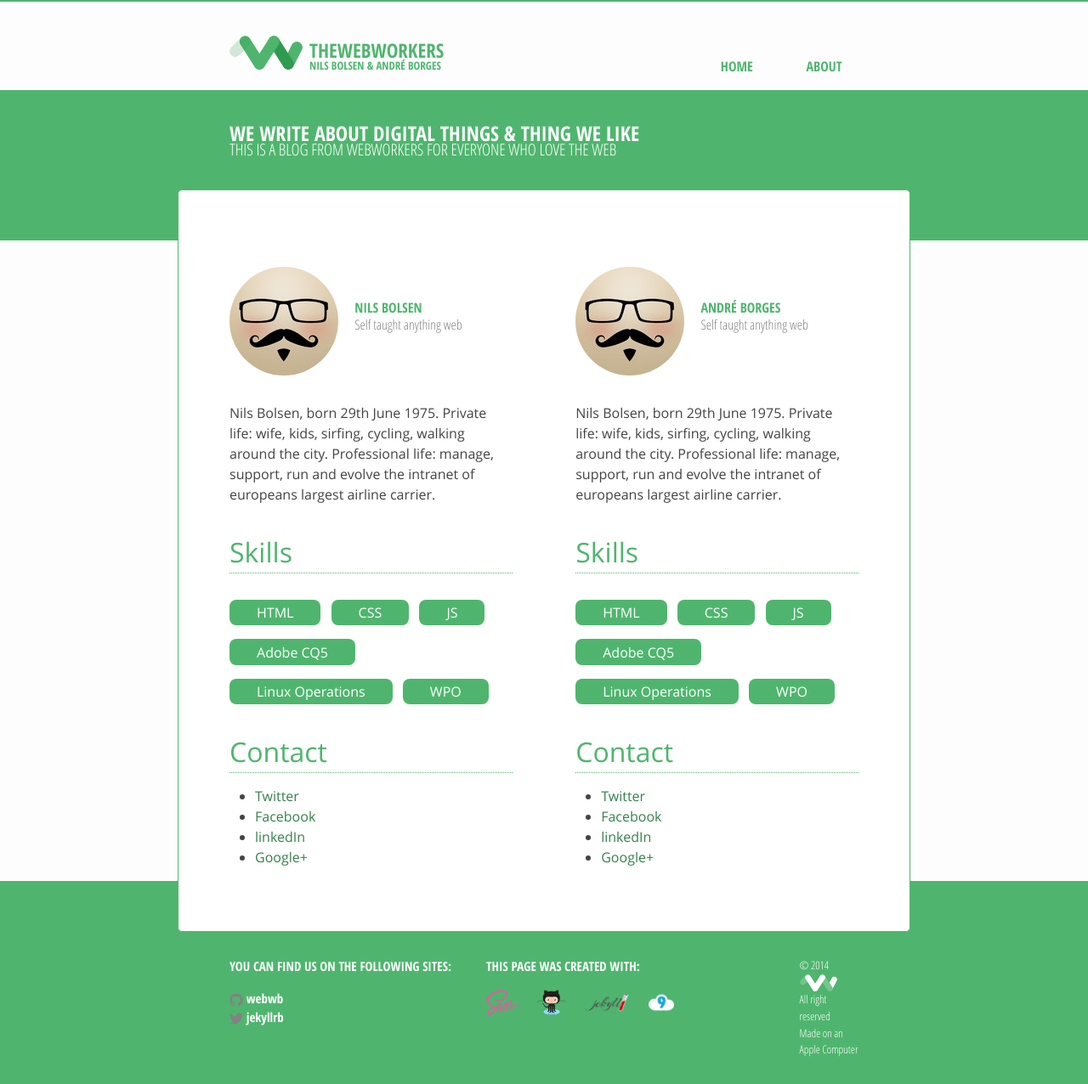
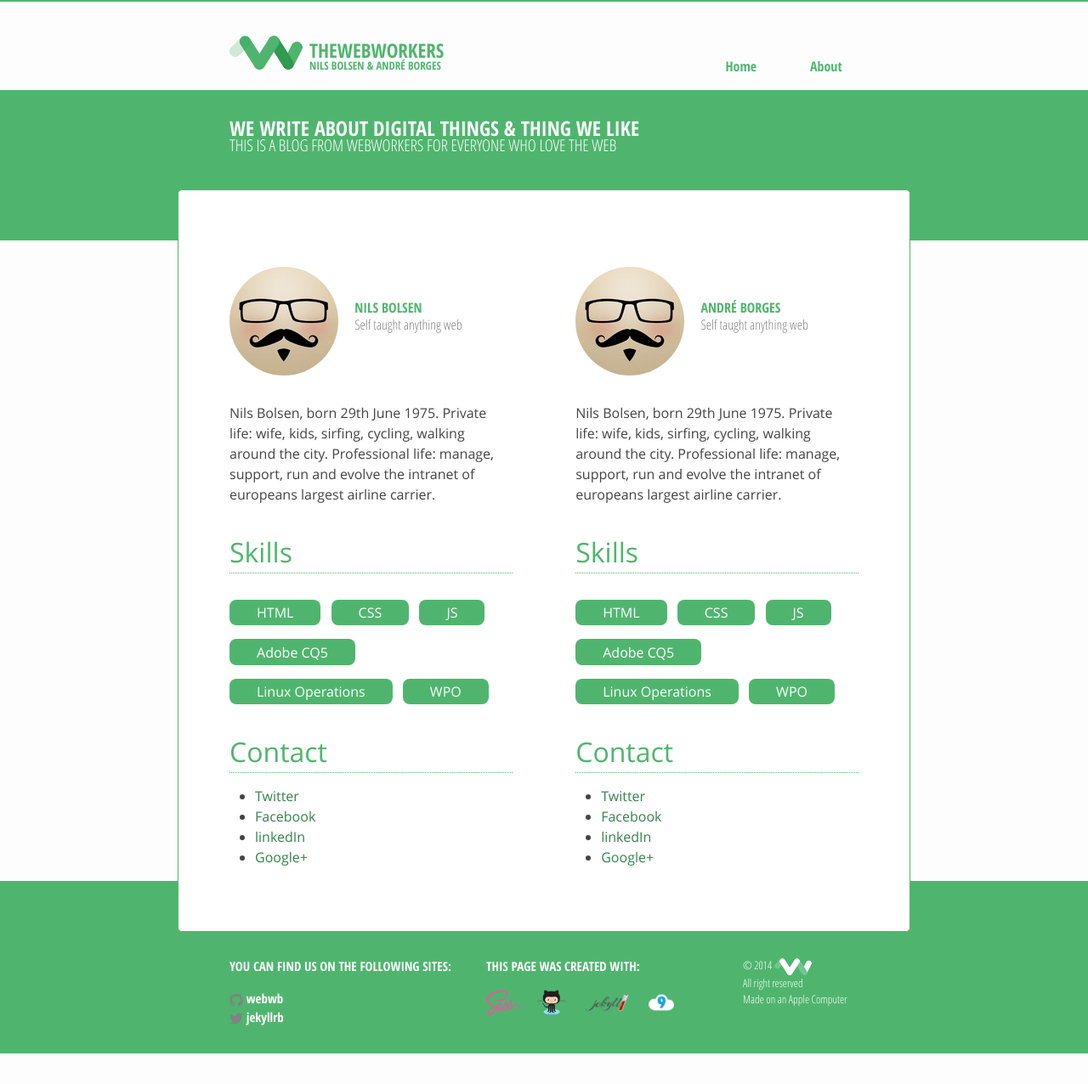
Before and after one commit to webwb/webwb.github.io, a Jekyll site: the page built from about.md, in a window 1280 px wide. Shown: the whole page at 85% size. Built offline with Jekyll 4.4.1, drawn with Linux system fonts in a browser that asks for light colours; after the commit the page ends 1240 px from its top, so only the background shows below that.

Commit message:
Revert "made some style fixes" - since I added a whole unless folder `.c9/`
This reverts commit fb0ddf0bbf548441a2f1c270c241c7620d1d2c42.

```diff
--- a/_includes/footer.html
+++ b/_includes/footer.html
@@ -46,10 +46,10 @@
       <div class="footer-col  footer-col-1">
         <h2>This page was created with:</h2>
         <ul class="build-with-list">
-          <li><a href="#"><img src="/images/Sass_Logo_Color.svg" title="Sass"/></a></li>
-          <li><a href="#"><img src="/images/Octocat.png" title="Github"/></a></li>
-          <li><a href="#"><img src="/images/jekyll-logo-light-transparent.png" title="Jekyll"/></a></li>
-          <li><a href="#"><img src="/images/C9-Logo-White 512x512.png" title="Cloud 9"/></a></li>
+          <li><a href="#"><img src="/images/Sass_Logo_Color.svg" title="Sass"/></li>
+          <li><a href="#"><img src="/images/Octocat.png" title="Github"/></li>
+          <li><a href="#"><img src="/images/jekyll-logo-light-transparent.png" title="Jekyll"/></li>
+          <li><a href="#"><img src="/images/C9-Logo-White 512x512.png" title="Cloud 9"/></li>
         </ul>
       </div>
 
--- a/_sass/_banner.scss
+++ b/_sass/_banner.scss
@@ -9,13 +9,13 @@
 .site-banner {
   h1 {
     font-size: 1.5em;
-    line-height:1.5em;
+    line-height:1em;
     margin:0;
   }
   h2 {
     font-family: OpenSans-CondLight, sans-serif;
     font-size: 1.2em;
-    line-height:.1em;
+    line-height:.8em;
     margin:0;
   }
 }
--- a/_sass/_footer.scss
+++ b/_sass/_footer.scss
@@ -86,7 +86,6 @@
   p {
     font-size:.875em;
     font-family:OpenSans-CondLight, sans-serif;
-    padding-left: calc(60% - (30px / 2));
   }
 }
 .build-with-list {
--- a/_sass/_header.scss
+++ b/_sass/_header.scss
@@ -52,8 +52,7 @@
   border-radius: 8px;
   &:visited { color: $brand-color; }
   &:hover {
-    border-color: $brand-color;
-    text-decoration:none;
+    @extend .bordered;
   }
   &:active {
     @extend .active;
@@ -65,9 +64,9 @@
   color:white;
 }
 .bordered {
-
+  border-color: $brand-color;
   color: $brand-color;
-
+  text-decoration:none;
 }
 
 /**
@@ -77,7 +76,6 @@
     float: right;
     line-height: 56px;
     padding-top:3em;
-    text-transform: uppercase;
     .menu-icon {
         display: none;
     }
--- a/_sass/_layout.scss
+++ b/_sass/_layout.scss
@@ -38,7 +38,7 @@
       }
   }
 }
-.post-author,
+
 .post-meta {
     font-size: $small-font-size;
     color: $grey-color;
--- a/index.html
+++ b/index.html
@@ -15,9 +15,7 @@
           <h2>
             <a class="post-link" href="{{ post.url | prepend: site.baseurl }}">{{ post.title }}</a>
           </h2>
-          <p class="post-excerpt">{{ post.excerpt | strip_html | truncate:200}}
-            <a class="post-excerpt-link" href="{{ post.url | prepend: site.baseurl }}">read on</a>
-          </p>
+          <p class="post-excerpt">{{ post.excerpt }}</p>
         </article>
 
       </li>
```
